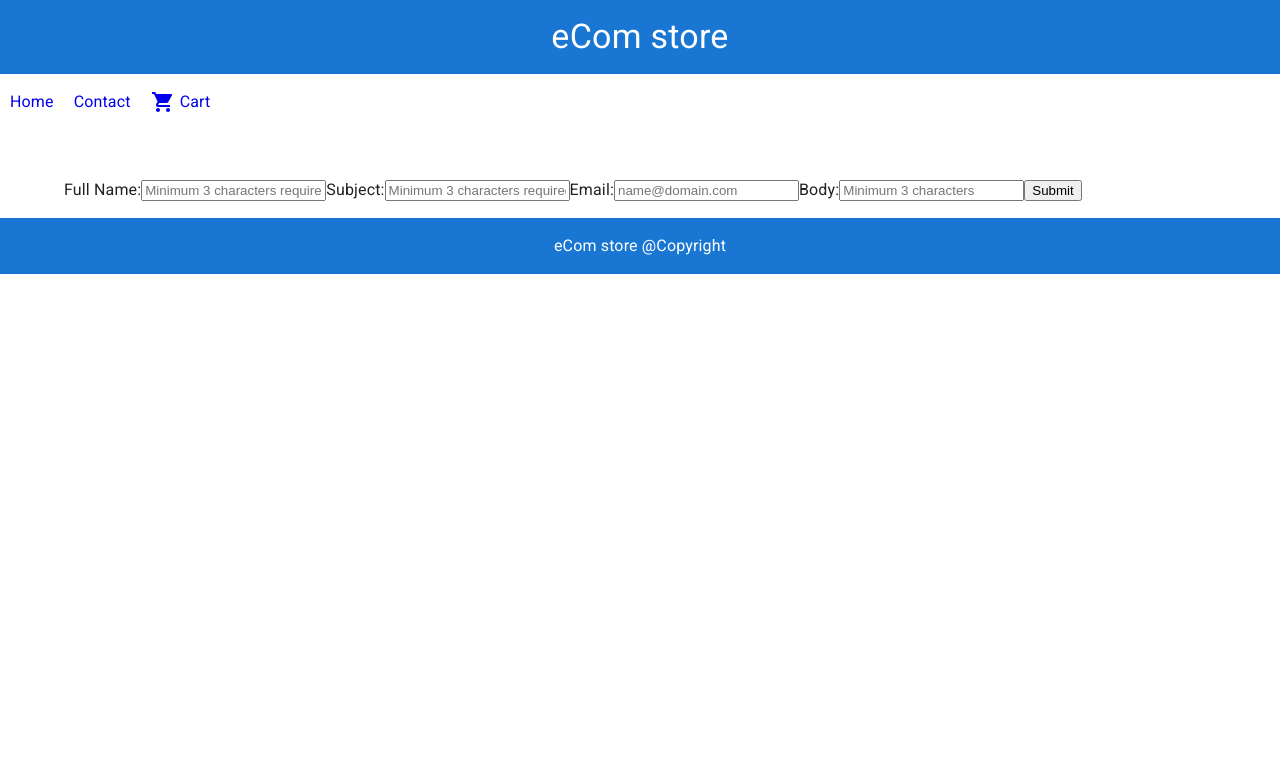
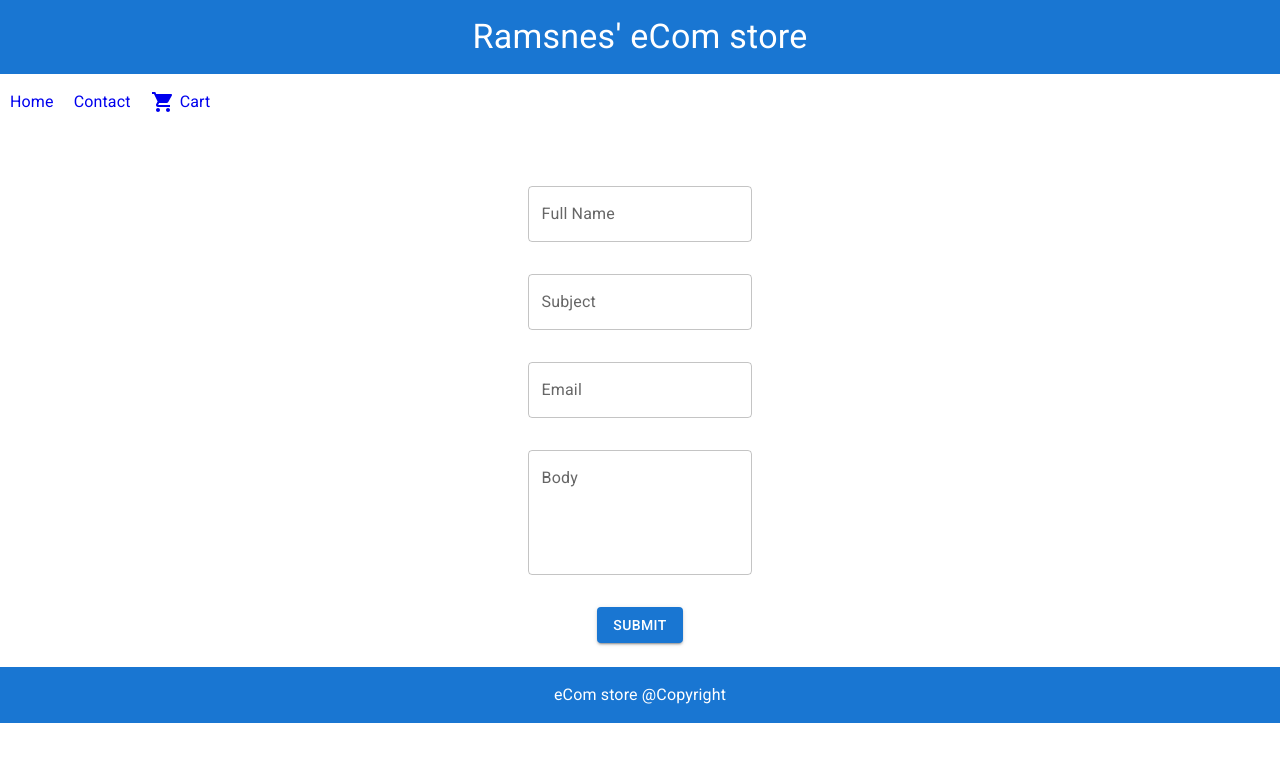
Before and after one commit to Ramsnes/frameworks-CA, a React (Create React App) app in the folder ecom-store/: page /contact in a window 1280 px wide. Shown: the top 762 px of the page. Built offline with nearby package versions, Linux system fonts and the light colour scheme.

Commit message:
Applied Material UI to contact form

```diff
--- a/ecom-store/src/Contact.jsx
+++ b/ecom-store/src/Contact.jsx
@@ -1,13 +1,15 @@
 /*
-- Full name (Minimum number of characters is 3, required)
-- Subject (Minimum number of characters is 3, required)
-- Email (Must be a valid email address, required)
-- Body (Minimum number of characters is 3, required)
-- Submit button */
-
-// React hook form utilised: https://content.noroff.dev/front-end-frameworks/react-hook-form.html
+Tools utilized:
+React hook form: https://content.noroff.dev/front-end-frameworks/react-hook-form.html
+Material Textfield: https://mui.com/material-ui/react-text-field/
+Material Grid: https://mui.com/material-ui/react-grid/#row-amp-column-spacing
+*/
 import React from "react";
 import { useForm } from "react-hook-form";
+import Box from "@mui/material/Box";
+import TextField from "@mui/material/TextField";
+import Button from "@mui/material/Button";
+import { Grid } from "@mui/material";
 
 function ReactHookForm() {
   // handleSubmit receives the form data if validation is succs.
@@ -23,12 +25,26 @@ function ReactHookForm() {
   }
 
   return (
-    <div>
-      <form onSubmit={handleSubmit(onSubmit)}>
-        {/* Full name  */}
-        <label htmlFor="fullName">Full Name:</label>
-        <input
+    <Box
+      component="form"
+      onSubmit={handleSubmit(onSubmit)}
+      sx={{
+        "& .MuiTextField-root": { m: 1, width: "25ch" },
+      }}
+      noValidate
+      autoComplete="off"
+    >
+      <Grid
+        container
+        direction="column"
+        justifyContent="center"
+        alignItems="center"
+        spacing={2}
+      >
+        <Grid item>
+          <TextField
             {...register("fullName", {
+              // My jsx validation logic
               validate: {
                 required: (value) => {
                   if (!value) {
@@ -42,14 +58,19 @@ function ReactHookForm() {
               },
             })}
             id="fullName"
+            label="Full Name"
+            variant="outlined"
             placeholder="Minimum 3 characters required"
+            error={!!errors.fullName}
+            helperText={errors.fullName ? errors.fullName.message : ""}
           />
-        {errors.fullName && <p role="alert">{errors.fullName.message}</p>}
+        </Grid>
 
         {/* Subject  */}
-        <label htmlFor="subject">Subject:</label>
-        <input
+        <Grid item>
+          <TextField
             {...register("subject", {
+              // My jsx validation logic
               validate: {
                 required: (value) => {
                   if (!value) {
@@ -63,21 +84,24 @@ function ReactHookForm() {
               },
             })}
             id="subject"
+            label="Subject"
+            variant="outlined"
             placeholder="Minimum 3 characters required"
+            error={!!errors.subject}
+            helperText={errors.subject ? errors.subject.message : ""}
           />
-        {errors.subject && <p role="alert">{errors.subject.message}</p>}
+        </Grid>
 
         {/* Email  */}
-        <label htmlFor="email">Email:</label>
-        <input
+        <Grid item>
+          <TextField
             {...register("email", {
+              // My jsx validation logic
               validate: {
                 required: (value) => {
                   if (!value) {
                     return "Email address required";
                   }
-
-                // Pattern
                   const emailPattern =
                     /^[A-Za-z0-9._%+-]+@[A-Za-z0-9.-]+\.[A-Za-z]{2,}$/;
                   if (!emailPattern.test(value)) {
@@ -88,14 +112,19 @@ function ReactHookForm() {
               },
             })}
             id="email"
+            label="Email"
+            variant="outlined"
             placeholder="name@domain.com"
+            error={!!errors.email}
+            helperText={errors.email ? errors.email.message : ""}
           />
-        {errors.email && <p role="alert">{errors.email.message}</p>}
+        </Grid>
 
         {/* Body  */}
-        <label htmlFor="body">Body:</label>
-        <input
+        <Grid item>
+          <TextField
             {...register("body", {
+              // My jsx validation logic
               validate: {
                 required: (value) => {
                   if (!value) {
@@ -108,14 +137,26 @@ function ReactHookForm() {
                 },
               },
             })}
+            // Material UI comps
             id="body"
+            label="Body"
+            variant="outlined"
             placeholder="Minimum 3 characters"
+            multiline // Multiple lines for text
+            rows={4} // Row numbers for textarea
+            error={!!errors.body} // if validation fails, display error
+            helperText={errors.body ? errors.body.message : ""} // Helper text for validation message
           />
-        {errors.body && <p role="alert">{errors.body.message}</p>}
+        </Grid>
 
-        <input type="submit" />
-      </form>
-    </div>
+        {/* Submit button */}
+        <Grid item>
+          <Button type="submit" variant="contained" sx={{ m: 1 }}>
+            Submit
+          </Button>
+        </Grid>
+      </Grid>
+    </Box>
   );
 }
 
--- a/ecom-store/src/Header.jsx
+++ b/ecom-store/src/Header.jsx
@@ -18,7 +18,7 @@ function Header() {
           component="div"
           sx={{ flexGrow: 1, color: "white" }}
         >
-          eCom store
+          Ramsnes' eCom store
         </Typography>
       </Box>
       <Nav />
```
Lines whose indentation alone changed are shown as unchanged.
